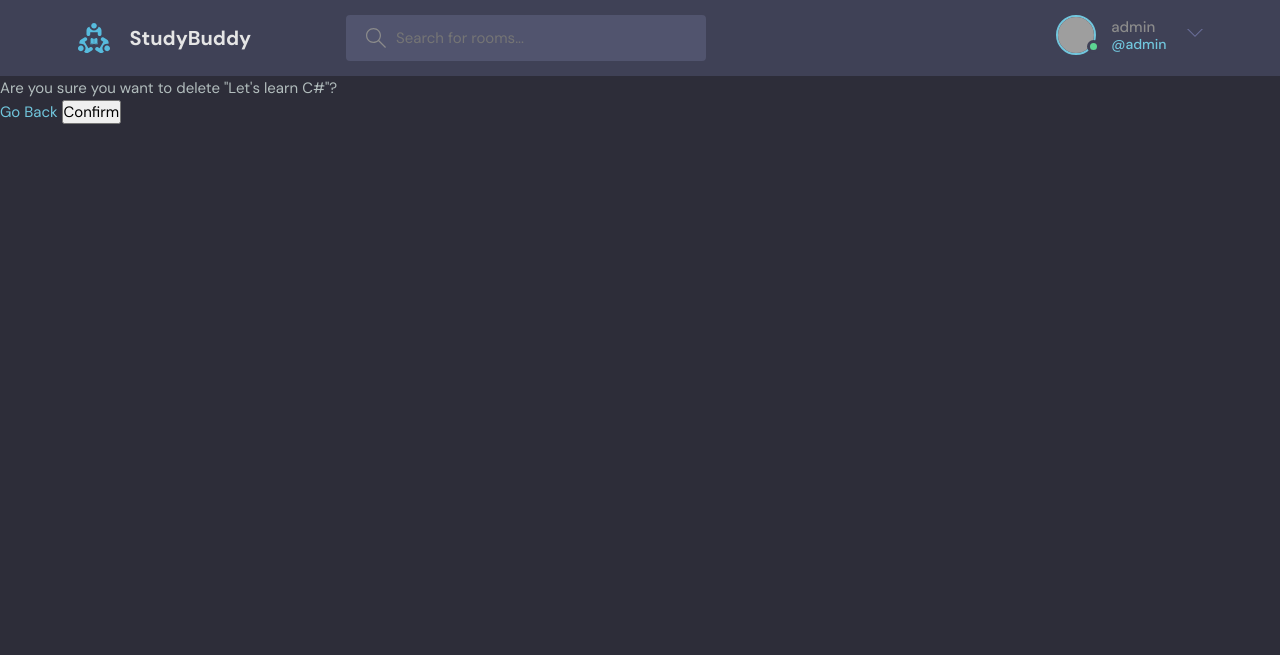
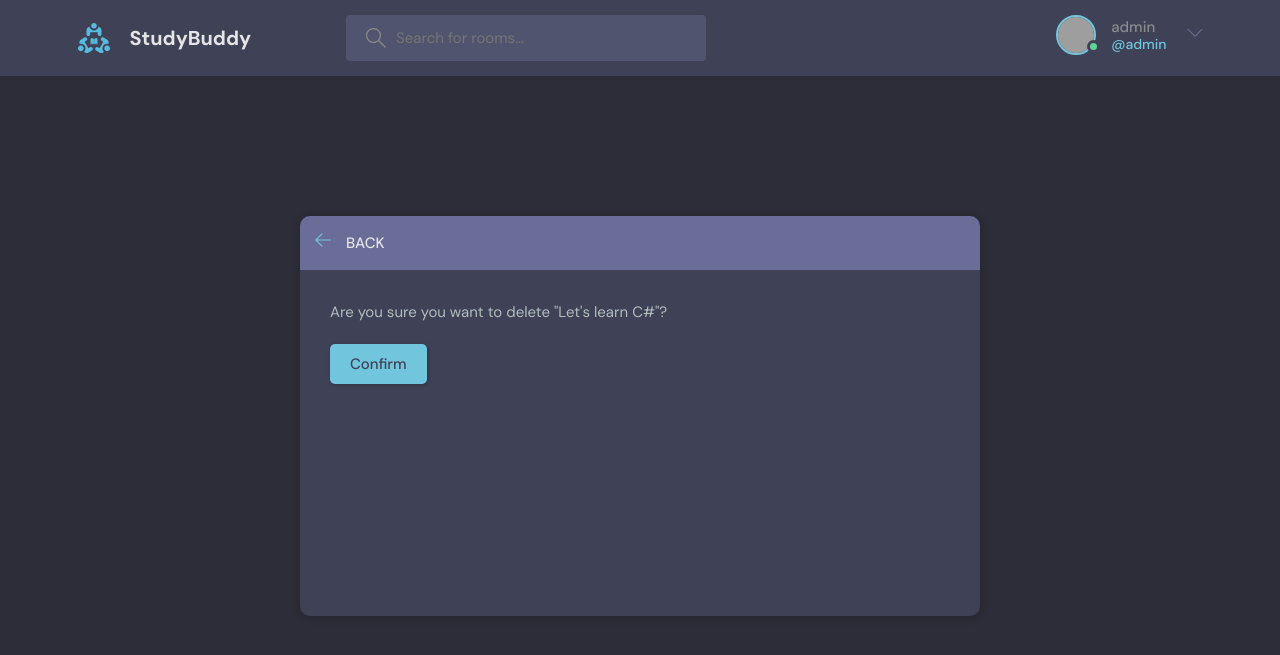
Before and after one commit to remilebeau/studybud, a Django app: page /delete-room/8/ in a window 1280 px wide. Shown: the top 655 px of the page. Run offline with Django 5.2, Linux system fonts and the light colour scheme; a user stored in the database is signed in; data comes from the database, SQL or seed files in the repository; both versions use the stored data as it was after the commit; grey boxes are pictures that could not be loaded.

Commit message:
added delete to design template

```diff
--- a/studybud/base/templates/base/delete.html
+++ b/studybud/base/templates/base/delete.html
@@ -1,10 +1,40 @@
-{% extends "main.html" %} {% block content %}
+{% extends 'main.html' %} {% block content %}
+<main class="delete-item layout">
+  <div class="container">
+    <div class="layout__box">
+      <div class="layout__boxHeader">
+        <div class="layout__boxTitle">
+          <a href="{{request.META.HTTP_REFERER}}">
+            <svg
+              version="1.1"
+              xmlns="http://www.w3.org/2000/svg"
+              width="32"
+              height="32"
+              viewBox="0 0 32 32"
+            >
+              <title>arrow-left</title>
+              <path
+                d="M13.723 2.286l-13.723 13.714 13.719 13.714 1.616-1.611-10.96-10.96h27.625v-2.286h-27.625l10.965-10.965-1.616-1.607z"
+              ></path>
+            </svg>
+          </a>
+          <h3>Back</h3>
+        </div>
+      </div>
+      <div class="layout__body">
+        <form class="form" action="" method="POST">
+          {% csrf_token %}
+          <div class="form__group">
+            <p>Are you sure you want to delete "{{obj}}"?</p>
+          </div>
 
-<form method="POST">
-  {% csrf_token %}
-  <p>Are you sure you want to delete "{{obj}}"?</p>
-  <a href=" {{request.META.HTTP_REFERER}}">Go Back</a>
-  <input type="submit" value="Confirm" />
-</form>
+          <div class="for__group">
+            <input class="btn btn--main" type="submit" value="Confirm" />
+          </div>
+        </form>
+      </div>
+    </div>
+  </div>
+</main>
 
-{%endblock content %}
+{% endblock content %}
--- a/studybud/base/templates/base/room.html
+++ b/studybud/base/templates/base/room.html
@@ -143,8 +143,9 @@
         </div>
       </div>
       <div class="room__message">
-        <form action="#">
-          <input name="" placeholder="Write your message here..." />
+        <form action="" method="POST">
+          {% csrf_token %}
+          <input name="body" placeholder="Write your message here..." />
         </form>
       </div>
     </div>
```
Also changed, not shown: studybud/base/templates/base/delete_old.html (added, +10 -0 lines), studybud/db.sqlite3.
